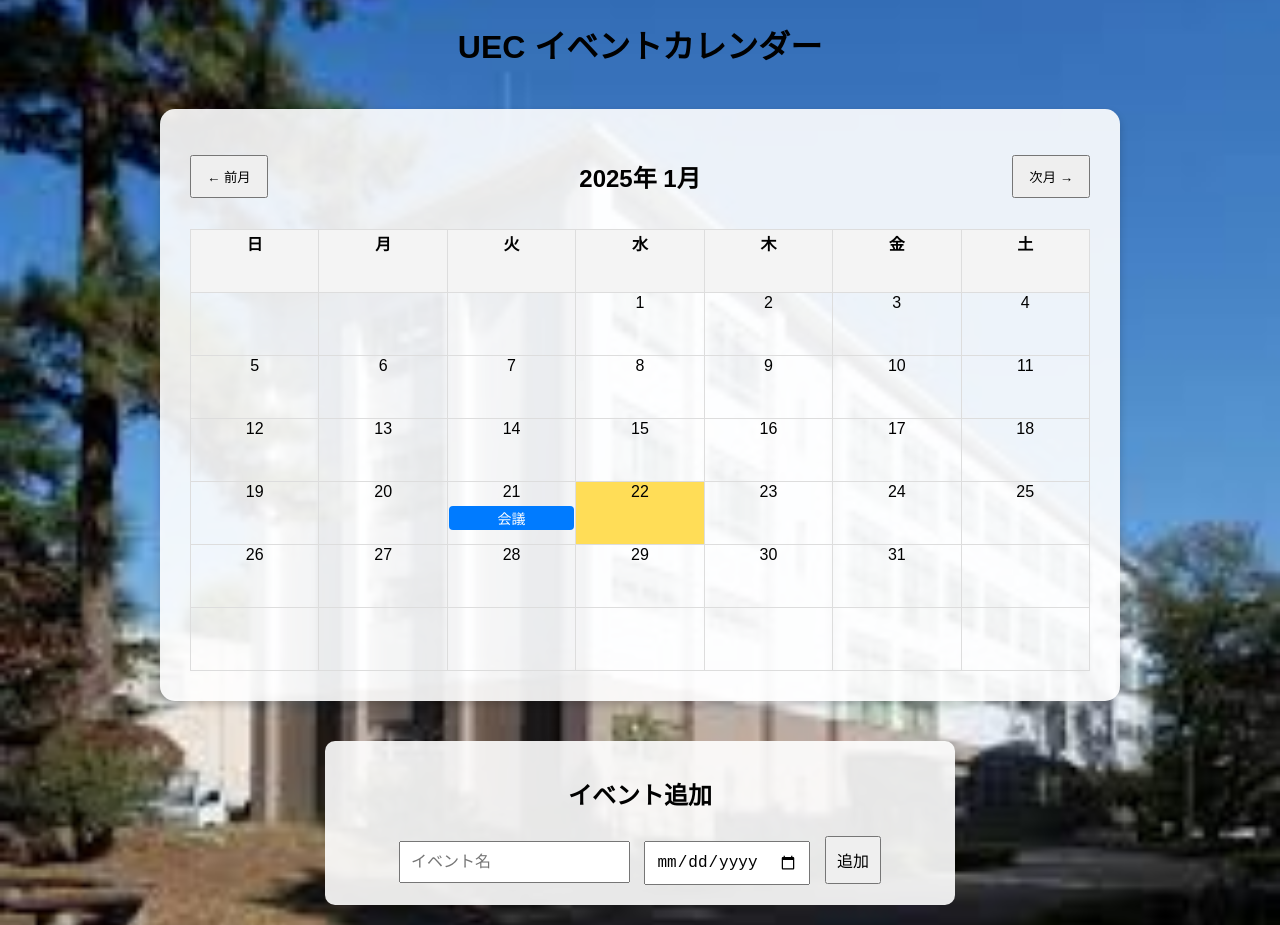
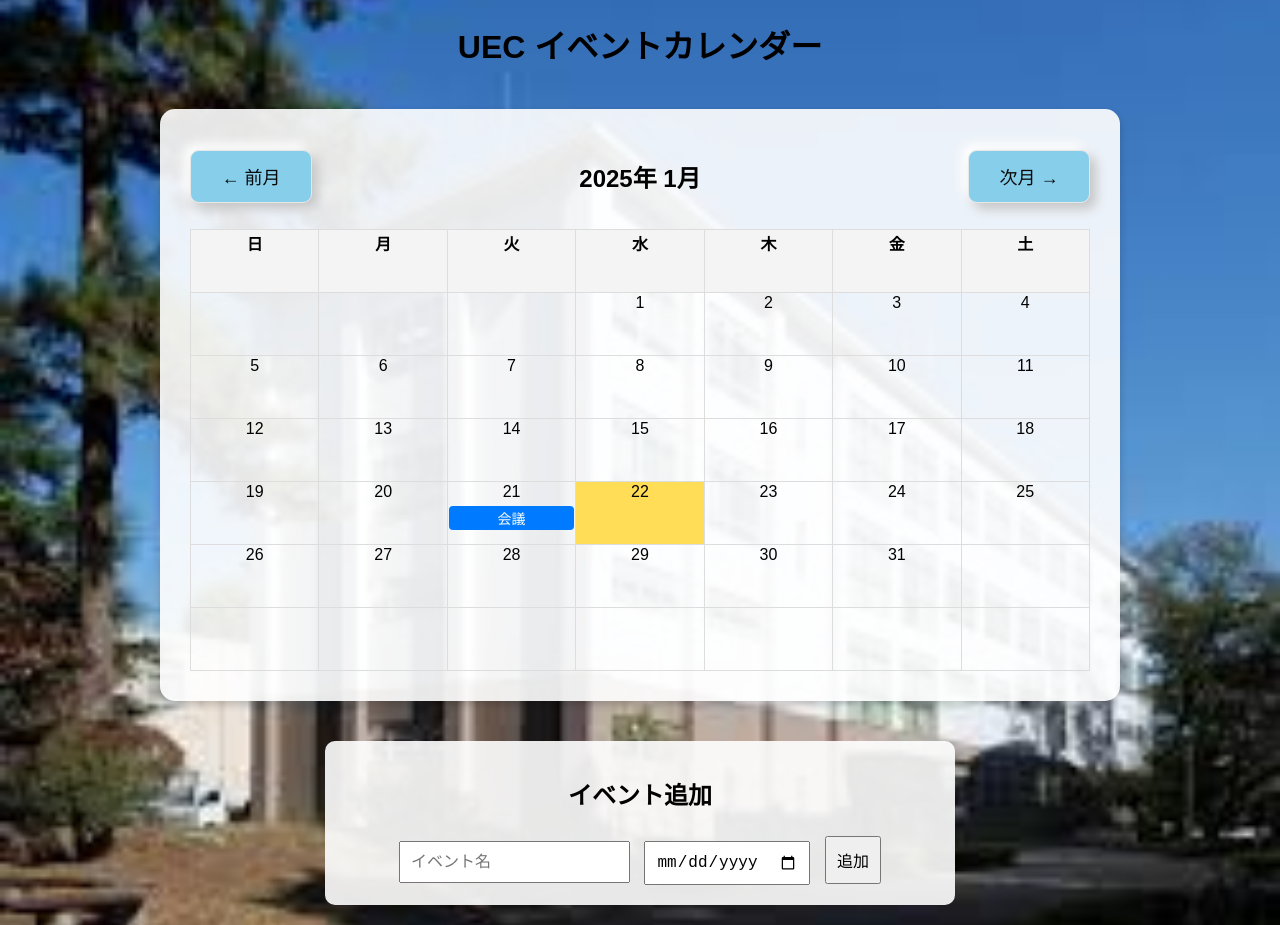
Before and after one commit to Togo-Iwasaki/media-theory, a website: page uec_museum/public/index.html in a window 1280 px wide. Drawn offline with Linux system fonts and the light colour scheme.

Commit message:
button デザイン修正

```diff
--- a/uec_museum/public/styles.css
+++ b/uec_museum/public/styles.css
@@ -24,8 +24,23 @@
     align-items: center;
     margin-bottom: 15px;
 }
-.calendar-header button {
-    padding: 10px 15px;
+.calendar-header {
+    button {
+        color: #090909;
+        padding: 0.7em 1.7em;
+        font-size: 18px;
+        border-radius: 0.5em;
+        background: #87ceeb;
+        cursor: pointer;
+        border: 1px solid #e8e8e8;
+        transition: all 0.3s;
+        box-shadow: 6px 6px 12px #c5c5c5, -6px -6px 12px #ffffff;
+      }
+
+      button:active {
+        color: #666;
+        box-shadow: inset 4px 4px 12px #c5c5c5, inset -4px -4px 12px #ffffff;
+      }
 }
 table {
     border-collapse: collapse;
```
